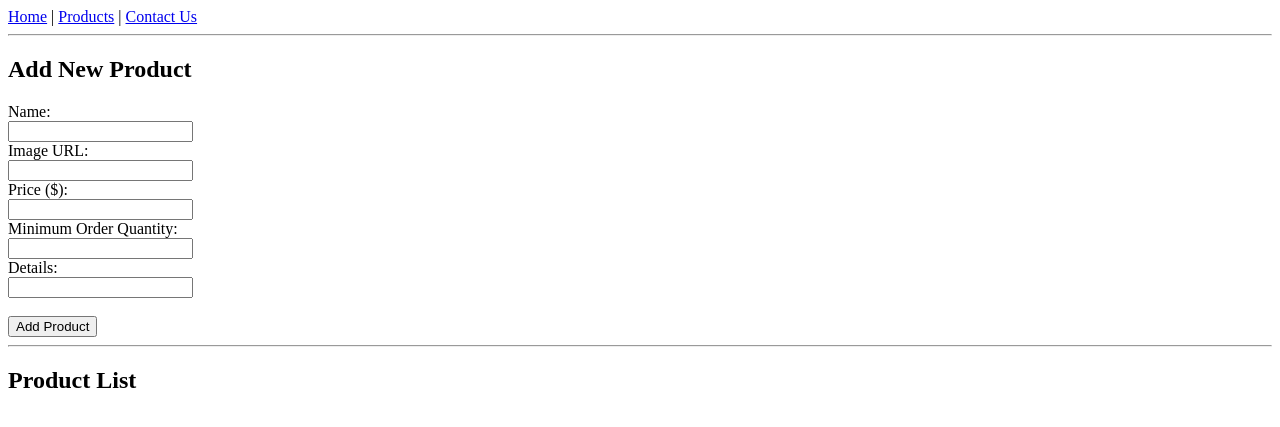
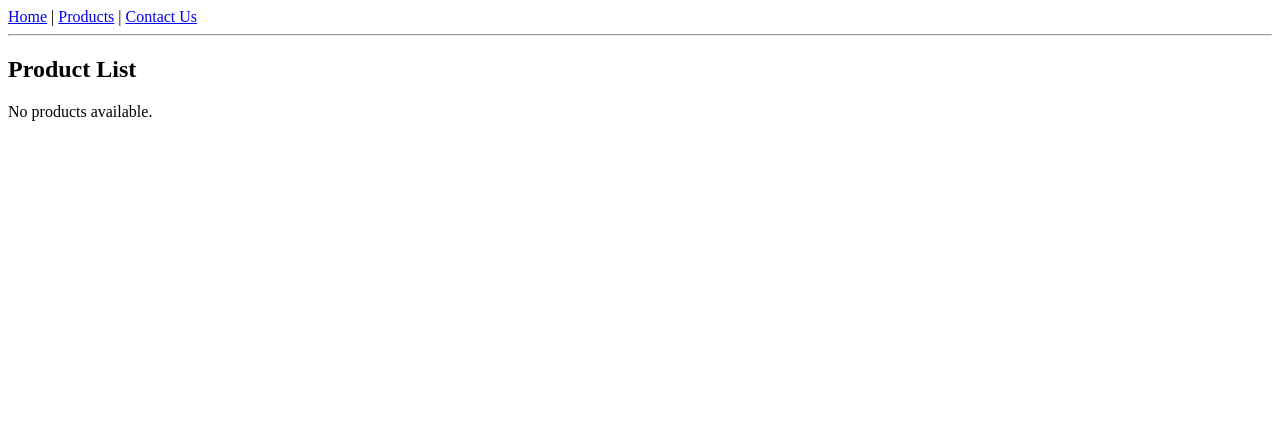
Before and after one commit to Nanofication/PengWeb, a Flask app: page /products in a window 1280 px wide. Shown: the top 427 px of the page. Run offline with Flask 3, Linux system fonts and the light colour scheme.

Commit message:
Remove functions, change function names

```diff
--- a/app/__init__.py
+++ b/app/__init__.py
@@ -3,7 +3,7 @@ from flask_sqlalchemy import SQLAlchemy
 from dotenv import load_dotenv
 import os
 
-# ✅ Load .env at startup
+# Load .env at startup
 load_dotenv()
 
 db = SQLAlchemy()
--- a/app/controllers/contact_controller.py
+++ b/app/controllers/contact_controller.py
@@ -3,7 +3,7 @@ from flask import Blueprint, render_template, request, flash, redirect
 contact_bp = Blueprint('contact', __name__)
 
 @contact_bp.route('/contact', methods=['GET', 'POST'])
-def contact():
+def display_contact_page():
     if request.method == 'POST':
         # Save or process message here
         flash("Message sent successfully!")
--- a/app/controllers/home_controller.py
+++ b/app/controllers/home_controller.py
@@ -3,5 +3,5 @@ from flask import Blueprint, render_template
 home_bp = Blueprint('home', __name__)
 
 @home_bp.route('/')
-def home():
+def display_home_page():
     return render_template('home.html')
--- a/app/controllers/product_controller.py
+++ b/app/controllers/product_controller.py
@@ -4,37 +4,7 @@ from app import db
 
 product_bp = Blueprint('product', __name__)
 
-@product_bp.route('/products', methods=['GET', 'POST'])
-def products():
-    if request.method == 'POST':
-        # 获取表单字段
-        name = request.form['name']
-        image_url = request.form['image_url']
-        price = float(request.form['price'])
-        min_order_qty = int(request.form['min_order_qty'])
-        #details = request.form['details']
-
-        # create&add new product
-        new_product = Product(
-            name=name,
-            image_url=image_url,
-            price=price,
-            min_order_qty=min_order_qty,
-            #details=details
-        )
-        db.session.add(new_product)
-        db.session.commit()
-        flash('Product added successfully!')
-        return redirect('/products')
-
-    # GET
+@product_bp.route('/products', methods=['GET'])
+def display_product_page():
     products = Product.query.all()
     return render_template('products.html', products=products)
-
-@product_bp.route('/products/delete/<int:product_id>', methods=['POST'])
-def delete_product(product_id):
-    product = Product.query.get_or_404(product_id)
-    db.session.delete(product)
-    db.session.commit()
-    flash(f'Product "{product.name}" deleted successfully!')
-    return redirect('/products')
--- a/app/templates/home.html
+++ b/app/templates/home.html
@@ -2,6 +2,7 @@
 <html>
 <head>
     <title>{% block title %}PengWeb{% endblock %}</title>
+
 </head>
 <body>
     <nav>
--- a/app/templates/products.html
+++ b/app/templates/products.html
@@ -1,45 +1,10 @@
 {% extends 'home.html' %}
-
 {% block title %}Products - PengWeb{% endblock %}
 
 {% block content %}
-
-<h2>Add New Product</h2>
-
-<!-- Flash messages -->
-{% with messages = get_flashed_messages() %}
-  {% if messages %}
-    <ul class="flash">
-      {% for msg in messages %}
-        <li>{{ msg }}</li>
-      {% endfor %}
-    </ul>
-  {% endif %}
-{% endwith %}
-
-<form method="POST" action="/products">
-    <label>Name:</label><br>
-    <input type="text" name="name" required><br>
-
-    <label>Image URL:</label><br>
-    <input type="text" name="image_url"><br>
-
-    <label>Price ($):</label><br>
-    <input type="number" name="price" step="0.01" required><br>
-
-    <label>Minimum Order Quantity:</label><br>
-    <input type="number" name="min_order_qty" required><br>
-
-    <label>Details:</label><br>
-    <input type="text" name="details"><br><br>
-
-    <button type="submit">Add Product</button>
-</form>
-
-<hr>
-
 <h2>Product List</h2>
 
+{% if products %}
     <div class="product-grid">
         {% for product in products %}
             <div class="product-card">
@@ -48,12 +13,10 @@
                 <p><strong>Price:</strong> ${{ product.price }}</p>
                 <p><strong>Min Order:</strong> {{ product.min_order_qty }}</p>
                 <p>{{ product.details }}</p>
-
-        <form method="POST" action="/products/delete/{{ product.id }}" onsubmit="return confirm('Are you sure you want to delete this product?');">
-            <button type="submit">Delete</button>
-        </form>
             </div>
         {% endfor %}
     </div>
-
+{% else %}
+    <p>No products available.</p>
+{% endif %}
 {% endblock %}
```
Lines whose indentation alone changed are shown as unchanged.
